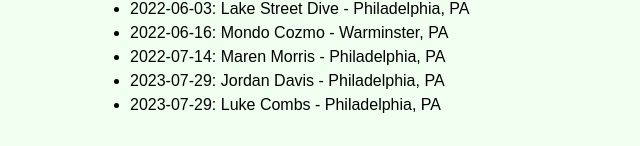
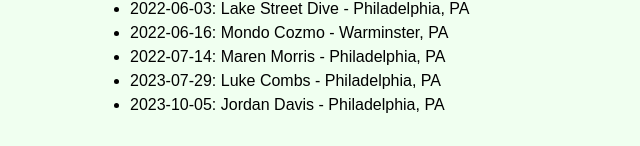
Before and after one commit to jaredculp/jaredculp.github.io, an Astro site: page /concerts in a window 1280 px wide. Shown: the part 1867-2013 px from the top of the page, 110-750 px from the left. Built offline with nearby package versions, Linux system fonts and the light colour scheme; Astro itself is replaced by a stand-in of ours.

Commit message:
Update concerts.md

```diff
--- a/src/pages/concerts.md
+++ b/src/pages/concerts.md
@@ -80,5 +80,5 @@ title: Concerts
 - 2022-06-03: Lake Street Dive - Philadelphia, PA
 - 2022-06-16: Mondo Cozmo - Warminster, PA
 - 2022-07-14: Maren Morris - Philadelphia, PA
-- 2023-07-29: Jordan Davis - Philadelphia, PA
 - 2023-07-29: Luke Combs - Philadelphia, PA
+- 2023-10-05: Jordan Davis - Philadelphia, PA
```
